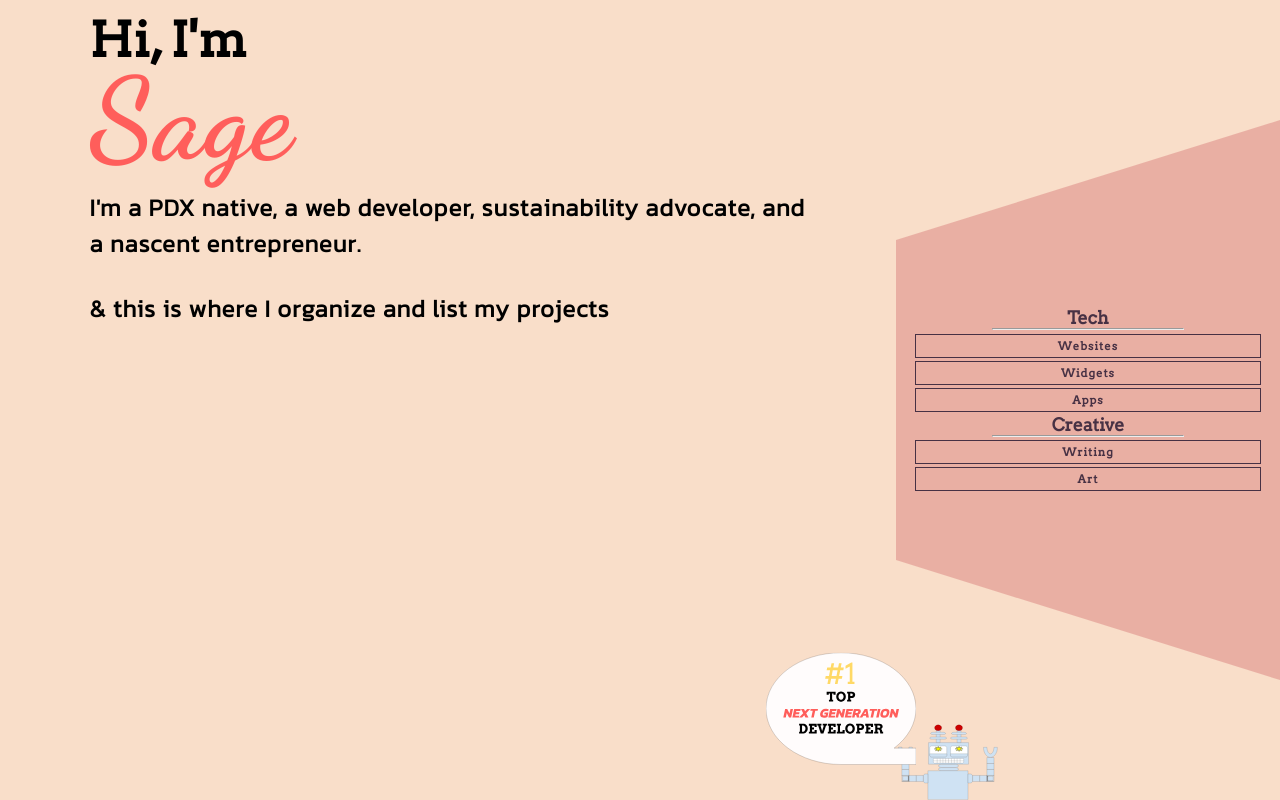
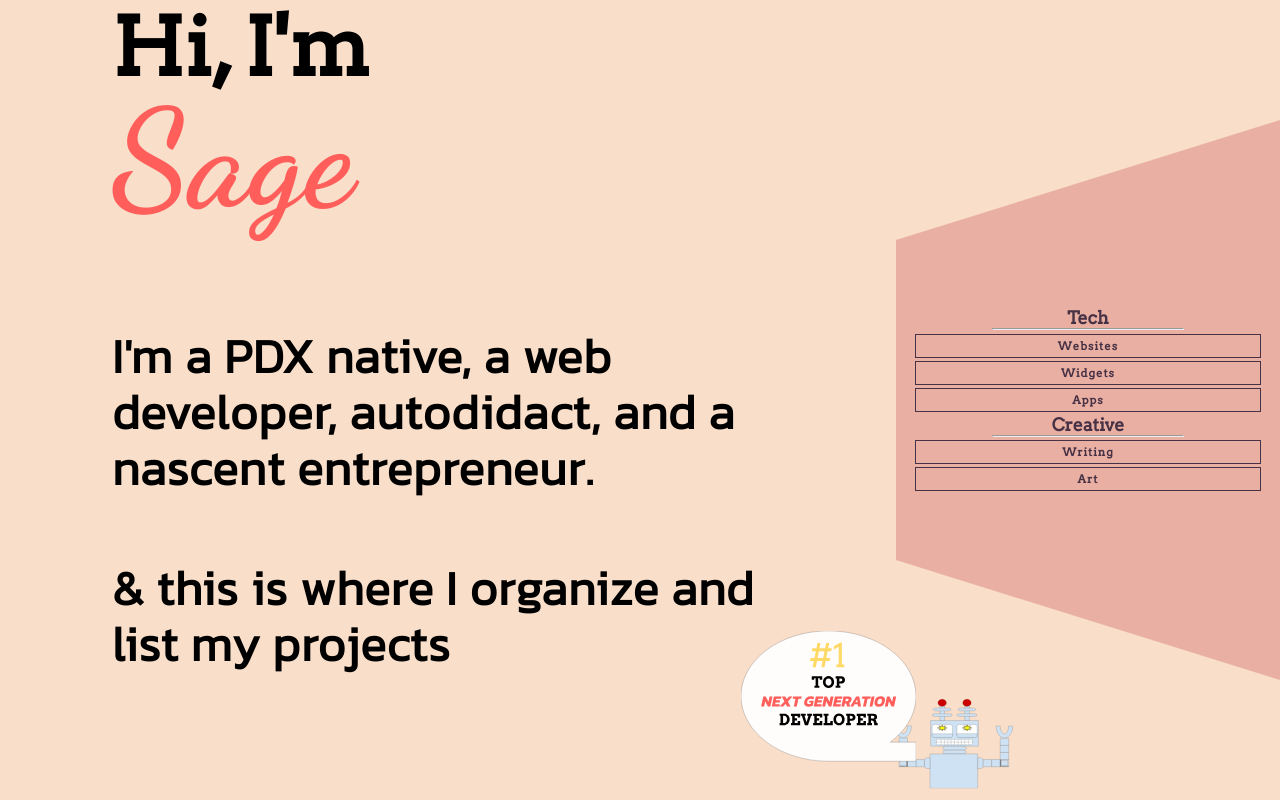
Before and after one commit to sagehogue/new-portfolio, a React (Create React App) app: page / in a window 1280 px wide. Built offline with nearby package versions, Linux system fonts and the light colour scheme.

Commit message:
made desktop look decent

```diff
--- a/src/pages/Landing/Landing.css
+++ b/src/pages/Landing/Landing.css
@@ -57,12 +57,14 @@
 }
 .Template-Award-Container img {
   margin-left: auto;
-  height: 150px;
-  width: 150px;
+  /* height: 150px;
+  width: 150px; */
 }
 
 .Template-Quote-Adjustment {
   transform: translateX(1.75rem) translateY(-1.25rem);
+  height: 175px;
+  width: 175px;
 }
 .Template-Move-Up {
   transform: translateY(-1rem);
@@ -113,3 +115,104 @@
     transform: translateX(1.25rem) translateY(-1rem);
   }
 }
+@media screen and (min-height: 800px) {
+  .Landing .PageHeading {
+    margin-bottom: 2.5rem;
+  }
+
+  .Landing .SubHeading {
+    margin-bottom: 2.5rem;
+  }
+  /* .Signature {
+    font-size: 5.5rem;
+  } */
+  .Landing h1 {
+    /* font-size: 2.25rem;
+    line-height: 4rem; */
+  }
+  .Landing h3 {
+    /* font-size: 1.35rem;
+    line-height: 1.75rem; */
+  }
+  .Landing h1,
+  .Landing h2,
+  .Landing h3,
+  .Landing h4,
+  .Landing h5 {
+    max-width: 75%;
+    letter-spacing: 1px;
+  }
+}
+
+@media screen and (min-width: 800px) and (min-height: 600px) {
+  .Landing .PageHeading {
+    margin-bottom: 3rem;
+    line-height: 6rem;
+    font-size: 3.25rem;
+  }
+
+  .Landing .SubHeading {
+    margin-bottom: 4rem;
+  }
+  .Signature {
+    font-size: 8.5rem;
+    margin-bottom: 7.5rem;
+    margin-top: 1rem;
+  }
+  .Landing h3 {
+    /* font-size: 1.35rem;
+    line-height: 1.75rem; */
+  }
+}
+
+@media screen and (min-width: 800px) and (min-height: 800px) {
+  .Landing .PageHeading {
+    margin-bottom: 3rem;
+    line-height: 6rem;
+    font-size: 5rem;
+  }
+
+  .Landing .SubHeading {
+    margin-bottom: 4rem;
+    font-size: 3rem;
+    line-height: 3.5rem;
+  }
+  .Signature {
+    font-size: 8.5rem;
+    margin-bottom: 7.5rem;
+    margin-top: 1rem;
+  }
+  .Landing h3 {
+    /* font-size: 1.35rem;
+    line-height: 1.75rem; */
+  }
+}
+
+@media screen and (min-width: 1400px) {
+  .Landing .PageHeading {
+    margin-top: 5rem;
+  }
+
+  /* .Landing .SubHeading {
+    margin-bottom: 4rem;
+    font-size: 3rem;
+    line-height: 3.5rem;
+  }
+  .Signature {
+    font-size: 8.5rem;
+    margin-bottom: 7.5rem;
+    margin-top: 1rem;
+  } */
+  .Landing h3 {
+    /* font-size: 1.35rem;
+    line-height: 1.75rem; */
+  }
+}
+@media screen and (min-width: 1600px) {
+  .Template-Quote-Adjustment {
+    height: 205px;
+    width: 205px;
+    transform: translateX(2rem) translateY(-1.75rem);
+    /* transform: translateY(1.5rem) translateX(-0.35rem); */
+  }
+}
--- a/src/pages/Landing/Landing.jsx
+++ b/src/pages/Landing/Landing.jsx
@@ -17,8 +17,8 @@ export default function Landing() {
           Hi, I'm <span className="Signature">Sage</span>
         </PageHeading>
         <SubHeading>
-          I'm a PDX native, a web developer, sustainability advocate, and a
-          nascent entrepreneur.
+          I'm a PDX native, a web developer, autodidact, and a nascent
+          entrepreneur.
         </SubHeading>
         <SubHeading>& this is where I organize and list my projects</SubHeading>
         <div className="Template-Award-Container">
@@ -28,8 +28,6 @@ export default function Landing() {
               "#1 Developer as rated by Sage Hogue's directory of developers to know"
             }
             className="Template-Quote-Adjustment"
-            height="150px"
-            width="150px"
           />
 
           {/* CREATE A FIGURE TO GO HERE TO BE CLAIMING THE SPEECH BUBBLE */}
--- a/src/pages/Template.css
+++ b/src/pages/Template.css
@@ -50,3 +50,17 @@
     transform: translateY(1rem) translateX(-0.25rem);
   }
 }
+@media screen and (min-width: 1200px) {
+  .Navigation-Mascot {
+    height: 125px;
+    width: 125px;
+    transform: translateY(0.25rem) translateX(-0.25rem);
+  }
+}
+@media screen and (min-width: 1600px) {
+  .Navigation-Mascot {
+    height: 175px;
+    width: 175px;
+    transform: translateY(1.5rem) translateX(-0.35rem);
+  }
+}
```
